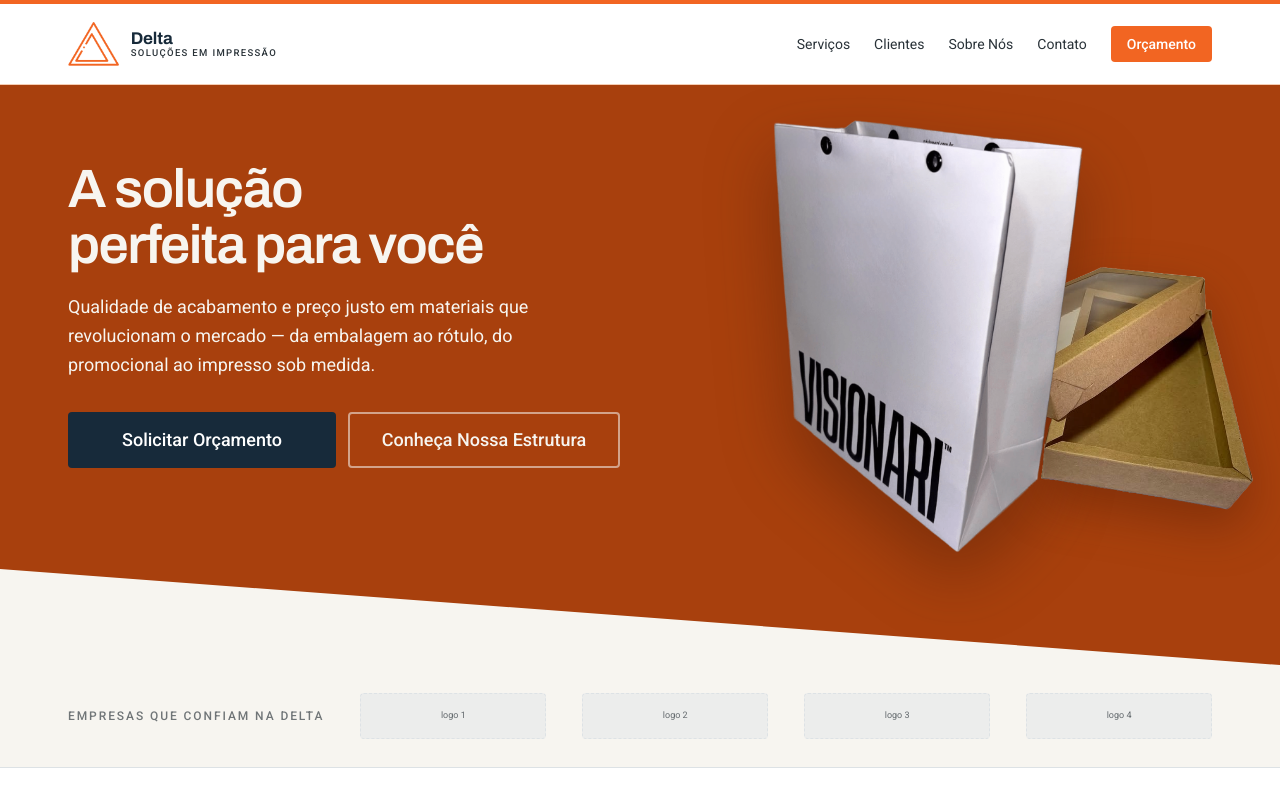
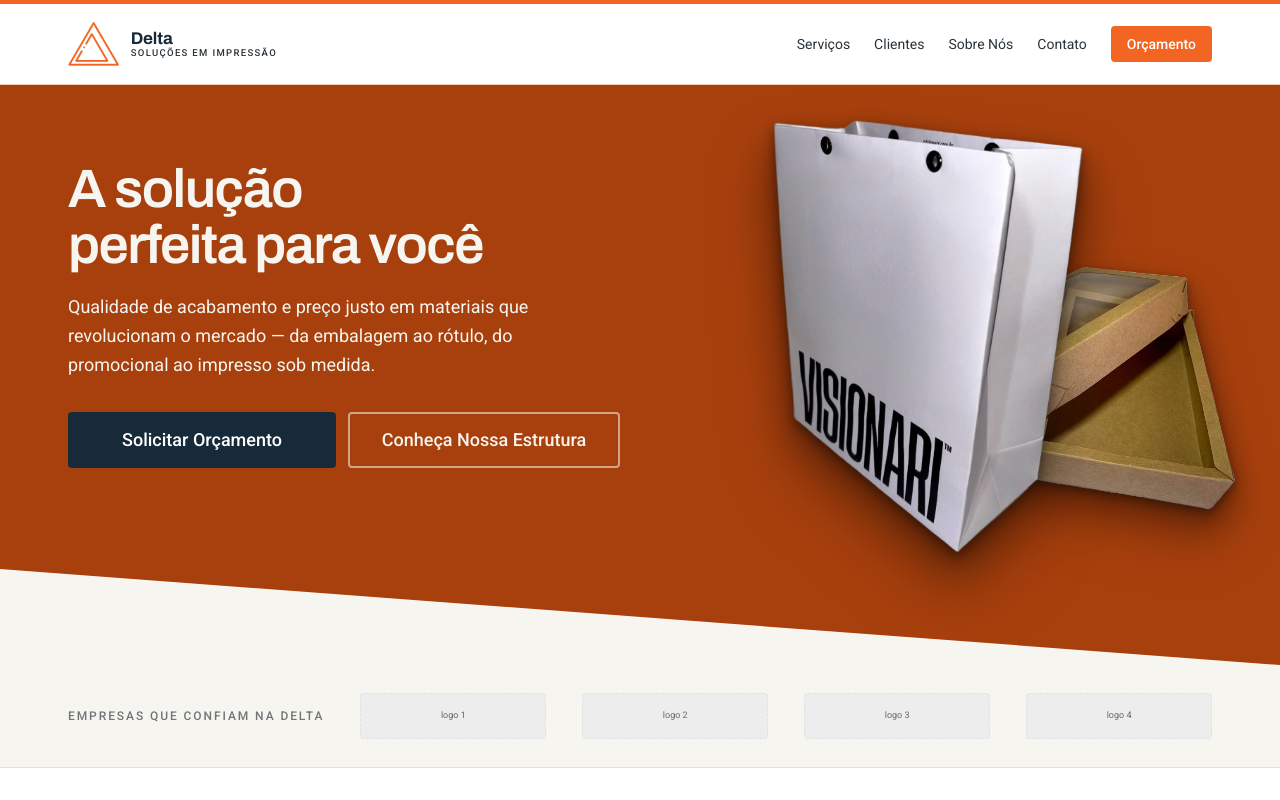
Before and after one commit to ofelipegoulart/delta-solucoes, a Next.js app: page / in a window 1280 px wide. Shown: the top 800 px of the page. Built offline with nearby package versions, Linux system fonts and the light colour scheme.

Commit message:
style: reposicionar caixa no hero e adicionar sombra de contato

```diff
--- a/src/components/pages/home/HomeHero.tsx
+++ b/src/components/pages/home/HomeHero.tsx
@@ -46,10 +46,11 @@
                 alt="Caixa de acetato personalizada, produzida pela Delta Soluções"
                 width={640}
                 height={852}
-                className="absolute z-0 top-1/2 -translate-y-1/2 right-[-55px] sm:right-[-80px] md:right-[-120px] w-auto h-auto max-w-[200px] sm:max-w-[250px] md:max-w-[330px]"
+                className="absolute z-0 top-1/2 -translate-y-1/2 right-[-42px] sm:right-[-65px] md:right-[-102px] w-auto h-auto max-w-[200px] sm:max-w-[250px] md:max-w-[330px]"
                 style={{
                   maxHeight: 450,
-                  filter: "drop-shadow(0 20px 24px rgba(74,26,6,.4))",
+                  filter:
+                    "drop-shadow(0 4px 5px rgba(20,9,3,.5)) drop-shadow(0 14px 14px rgba(20,9,3,.35)) drop-shadow(0 26px 22px rgba(20,9,3,.25))",
                 }}
               />
               <Image
@@ -61,7 +62,8 @@
                 className="relative z-10 w-auto h-auto max-w-[210px] sm:max-w-[270px] md:max-w-none"
                 style={{
                   maxHeight: 520,
-                  filter: "drop-shadow(0 30px 34px rgba(74,26,6,.45))",
+                  filter:
+                    "drop-shadow(0 5px 6px rgba(20,9,3,.55)) drop-shadow(0 18px 18px rgba(20,9,3,.38)) drop-shadow(0 34px 30px rgba(20,9,3,.28))",
                 }}
               />
             </div>
```
